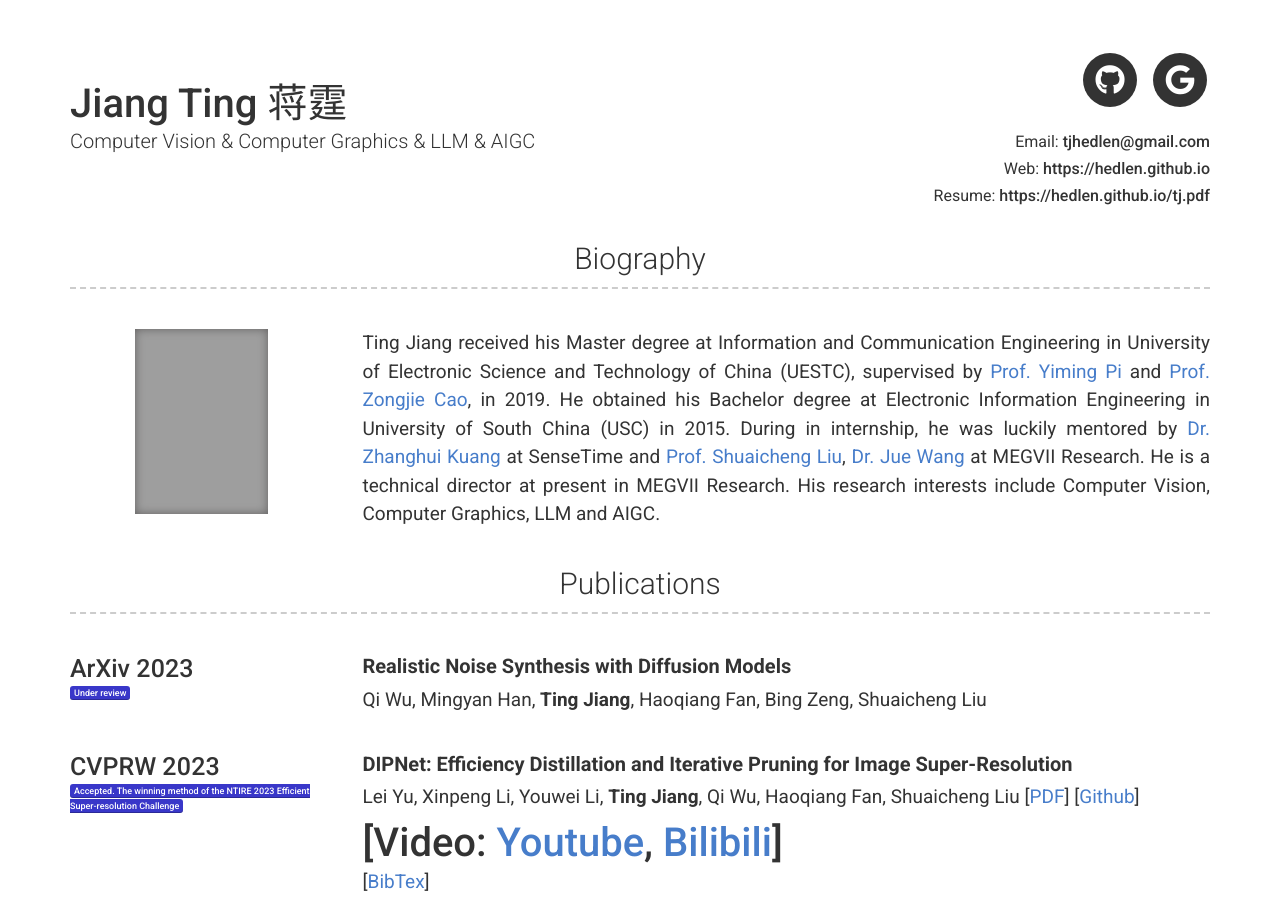
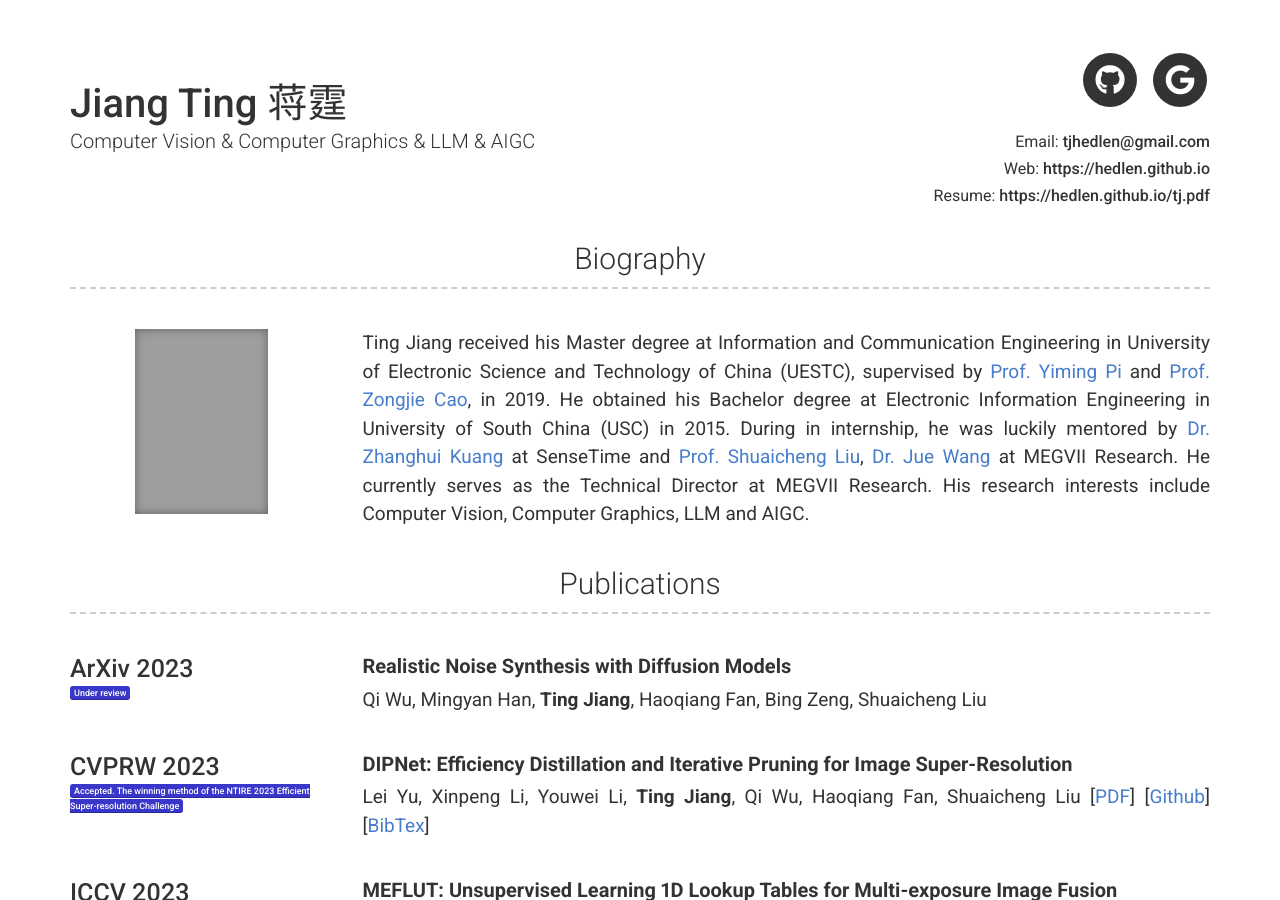
Before and after one commit to Hedlen/Hedlen.github.io, a Jekyll site: the page built from index.md, in a window 1280 px wide and 900 px high. Built offline with Jekyll 4.4.1, drawn with Linux system fonts in a browser that asks for light colours; nearby versions of some CDN libraries; grey boxes are pictures that could not be loaded.

```diff
--- a/_config.yml
+++ b/_config.yml
@@ -50,7 +50,7 @@ about_content: | # this will include new lines to allow paragraphs
   Ting Jiang received his Master degree at Information and Communication Engineering in University of Electronic Science and Technology of China (UESTC), supervised by
   [Prof. Yiming Pi](https://www.researchgate.net/scientific-contributions/Yiming-Pi-13739828) and
   [Prof. Zongjie Cao](https://www.researchgate.net/scientific-contributions/Zongjie-Cao-33269443), in 2019. He obtained his Bachelor degree at Electronic Information Engineering in University of South China (USC) in 2015.
-  During in internship, he was luckily mentored by [Dr. Zhanghui Kuang](https://scholar.google.com/citations?hl=zh-CN&user=z4wkHDgAAAAJ) at SenseTime and [Prof. Shuaicheng Liu](http://www.liushuaicheng.org/), [Dr. Jue Wang](https://juewang725.github.io/) at MEGVII Research. He is a technical director at present in MEGVII Research. His research interests include Computer Vision, Computer Graphics, LLM and AIGC.
+  During in internship, he was luckily mentored by [Dr. Zhanghui Kuang](https://scholar.google.com/citations?hl=zh-CN&user=z4wkHDgAAAAJ) at SenseTime and [Prof. Shuaicheng Liu](http://www.liushuaicheng.org/), [Dr. Jue Wang](https://juewang725.github.io/) at MEGVII Research. He currently serves as the Technical Director at MEGVII Research. His research interests include Computer Vision, Computer Graphics, LLM and AIGC.
 content:
   # - title: Work Experience # Title for the section
   #   layout: list # Type of content section (list/text)
@@ -130,7 +130,6 @@ content:
           Lei Yu, Xinpeng Li, Youwei Li, **Ting Jiang**, Qi Wu, Haoqiang Fan, Shuaicheng Liu
           [[PDF](https://openaccess.thecvf.com/content/CVPR2023W/NTIRE/papers/Yu_DIPNet_Efficiency_Distillation_and_Iterative_Pruning_for_Image_Super-Resolution_CVPRW_2023_paper.pdf)]
           [[Github](https://github.com/xiumu00/DIPNet)]
-          # [Video: [Youtube](https://www.youtube.com/watch?v=M0X-BXe3UqM&t=2s), [Bilibili](https://www.bilibili.com/video/BV19h411a78M/)]
           [[BibTex](https://scholar.googleusercontent.com/scholar.bib?q=info:0ccJKoXHO3YJ:scholar.google.com/&output=citation&scisdr=Cm0wvJcrEJz3oTa1L14:AGlGAw8AAAAAZJKzN17vlfz03c2nhwRwF3CceJ0&scisig=AGlGAw8AAAAAZJKzN_aKBEMPChSSQvZ0ghHK4vg&scisf=4&ct=citation&cd=-1&hl=zh-CN)]
       - layout: left
         title: ICCV 2023
```
